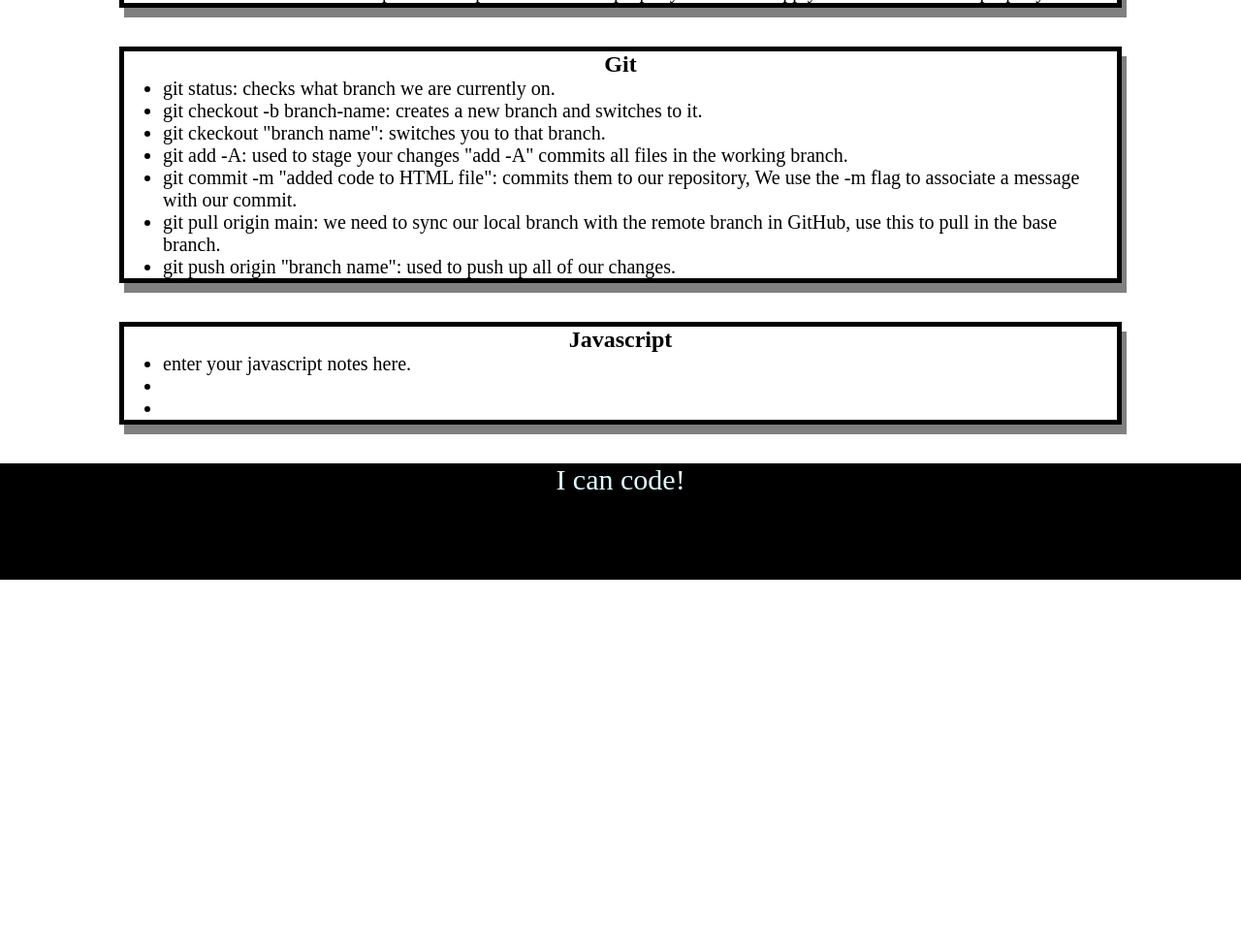
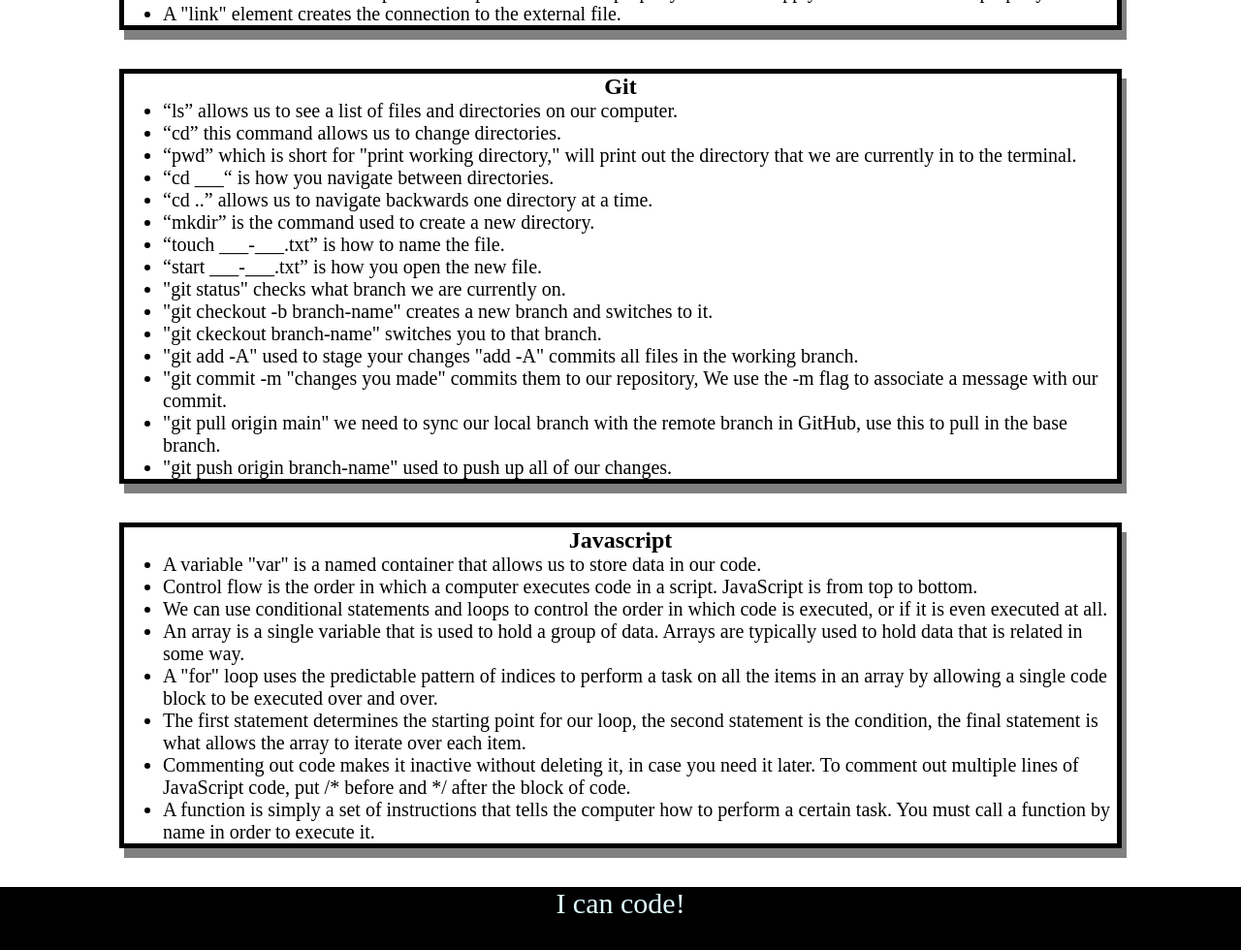
Before and after one commit to LinkinHuber/prework-study-guide, a plain HTML site: page prework-study-guide/index.html in a window 1280 px wide. Shown: the part 818-1798 px from the top of the page at 97% size. Before the commit the page ends 1416 px from the top, so only its background shows below. Drawn offline with Linux system fonts and the light colour scheme.

Commit message:
added more javascript to the file

```diff
--- a/prework-study-guide/assets/script.js
+++ b/prework-study-guide/assets/script.js
@@ -1,19 +1,27 @@
 var topics = ['HTML', 'CSS', 'Git', 'JavaScript'];
+var randomTopic = topics[Math.floor(Math.random() * topics.length)];
 
+function listTopics() {
   for (var x = 0; x < topics.length; x++) {
     console.log(topics[x]);
   }
+ }
 
-/*
-if (topic === 'HTML') {
+function selectTopic() {
+ if (randomTopic === 'HTML') {
    console.log("Let's study HTML!");
-} else if (topic === 'CSS') {
+ } else if (randomTopic === 'CSS') {
    console.log("Let's study CSS!");
-} else if (topic === 'Git') {
+ } else if (randomTopic === 'Git') {
    console.log("Let's study Git!");
-} else if (topic === 'JavaScript') {
+ } else if (randomTopic === 'JavaScript') {
    console.log("Let's study JavaScript!");
  } else {
    console.log('Please try again!');
  }
-*/
+}
+
+console.log('Here are the topics we learned through Prework:');
+listTopics();
+console.log('Which topic should we study first?');
+selectTopic();
--- a/prework-study-guide/index.html
+++ b/prework-study-guide/index.html
@@ -38,34 +38,48 @@
       <h2>CSS</h2>
       <ul>
         <li>A margin indicates how much space we want around the outside of the element.</li>
-        <li>A padding indicates how much space we want around the content inside an element</li>
+        <li>A padding indicates how much space we want around the content inside an element.</li>
         <li>Assigning colors in CSS can be done in many ways, including by semantic references such as gray or blue. We can also refer to a color by its hexadecimal code, or hex #.</li>
         <li>When a developer wants to style an element directly in the HTML file, they use inline CSS.</li>
         <li>Internal stylesheet holds CSS rules for the page in the head section of the HTML file.</li>
         <li>External CSS style sheet allows developers to keep all their CSS rules in a separate file, which makes design changes easier.</li>
         <li>Declarations contain two important components: the CSS property we want to apply and the value of the property.</li>
+        <li>A "link" element creates the connection to the external file.</li>
       </ul>
      </section>
 
      <section class="card" id="git-section">
       <h2>Git</h2>
       <ul>
-        <li>git status: checks what branch we are currently on.</li>
-        <li>git checkout -b branch-name: creates a new branch and switches to it.</li>
-        <li>git ckeckout "branch name": switches you to that branch.</li>
-        <li>git add -A: used to stage your changes "add -A" commits all files in the working branch.</li>
-        <li>git commit -m "added code to HTML file": commits them to our repository, We use the -m flag to associate a message with our commit.</li>
-        <li>git pull origin main: we need to sync our local branch with the remote branch in GitHub, use this to pull in the base branch.</li>
-        <li>git push origin "branch name": used to push up all of our changes.</li>
+        <li>“ls” allows us to see a list of files and directories on our computer.</li>
+        <li>“cd” this command allows us to change directories.</li>
+        <li>“pwd” which is short for "print working directory," will print out the directory that we are currently in to the terminal.</li>
+        <li>“cd ___“ is how you navigate between directories.</li>
+        <li>“cd ..” allows us to navigate backwards one directory at a time.</li>
+        <li>“mkdir” is the command used to create a new directory.</li>
+        <li>“touch ___-___.txt” is how to name the file.</li>
+        <li>“start ___-___.txt” is how you open the new file.</li>
+        <li>"git status" checks what branch we are currently on.</li>
+        <li>"git checkout -b branch-name" creates a new branch and switches to it.</li>
+        <li>"git ckeckout branch-name" switches you to that branch.</li>
+        <li>"git add -A" used to stage your changes "add -A" commits all files in the working branch.</li>
+        <li>"git commit -m "changes you made" commits them to our repository, We use the -m flag to associate a message with our commit.</li>
+        <li>"git pull origin main" we need to sync our local branch with the remote branch in GitHub, use this to pull in the base branch.</li>
+        <li>"git push origin branch-name" used to push up all of our changes.</li>
       </ul>
      </section>
 
      <section class="card" id="javascript-section">
       <h2>Javascript</h2>
       <ul>
-        <li>enter your javascript notes here.</li>
-        <li></li>
-        <li></li>
+        <li>A variable "var" is a named container that allows us to store data in our code.</li>
+        <li>Control flow is the order in which a computer executes code in a script. JavaScript is from top to bottom.</li>
+        <li>We can use conditional statements and loops to control the order in which code is executed, or if it is even executed at all.</li>
+        <li>An array is a single variable that is used to hold a group of data. Arrays are typically used to hold data that is related in some way.</li>
+        <li>A "for" loop uses the predictable pattern of indices to perform a task on all the items in an array by allowing a single code block to be executed over and over.</li>
+        <li>The first statement determines the starting point for our loop, the second statement is the condition, the final statement is what allows the array to iterate over each item.</li>
+        <li>Commenting out code makes it inactive without deleting it, in case you need it later. To comment out multiple lines of JavaScript code, put /* before and */ after the block of code.</li>
+        <li>A function is simply a set of instructions that tells the computer how to perform a certain task. You must call a function by name in order to execute it.</li>
       </ul>
      </section>
     </main>
```
Lines whose indentation alone changed are shown as unchanged.
